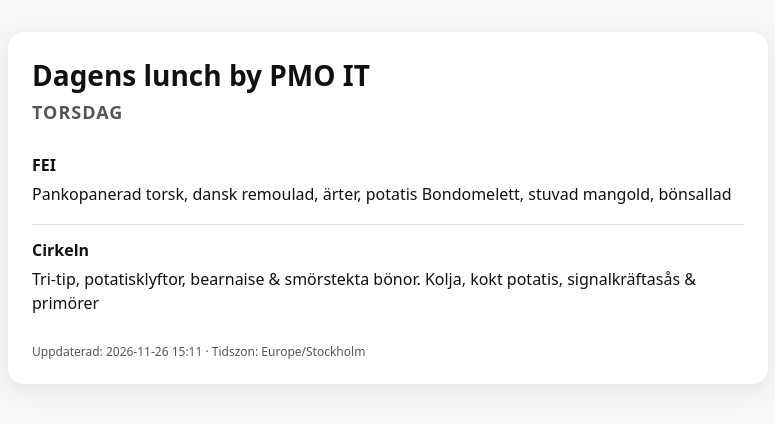
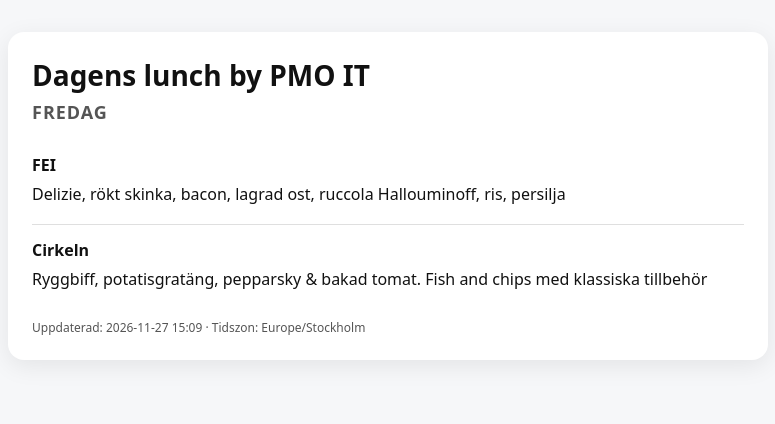
Before and after one commit to Dgdgoblin/dagens, a plain HTML site: page index.html in a window 1280 px wide. Shown: the whole page, without its empty margins (252-1027 px from the left). Drawn offline with Linux system fonts and the light colour scheme.

Commit message:
Uppdatera lunch-sida: 2026-11-27 14:09 UTC

```diff
--- a/index.html
+++ b/index.html
@@ -22,15 +22,15 @@
 <div class="wrap">
   <div class="card">
     <h1>Dagens lunch by PMO IT</h1>
-    <h2>TORSDAG</h2>
+    <h2>FREDAG</h2>
     <div class="rest">
       <div class="name">FEI</div>
-      <div class='dish'>Pankopanerad torsk, dansk remoulad, ärter, potatis Bondomelett, stuvad mangold, bönsallad</div>
+      <div class='dish'>Delizie, rökt skinka, bacon, lagrad ost, ruccola Hallouminoff, ris, persilja</div>
     </div>
     <div class="rest">
       <div class="name">Cirkeln</div>
-      <div class='dish'>Tri-tip, potatisklyftor, bearnaise & smörstekta bönor. Kolja, kokt potatis, signalkräftasås & primörer</div>
+      <div class='dish'>Ryggbiff, potatisgratäng, pepparsky & bakad tomat. Fish and chips med klassiska tillbehör</div>
     </div>
-    <div class="footer">Uppdaterad: 2026-11-26 15:11 &middot; Tidszon: Europe/Stockholm</div>
+    <div class="footer">Uppdaterad: 2026-11-27 15:09 &middot; Tidszon: Europe/Stockholm</div>
   </div>
 </div>
```
